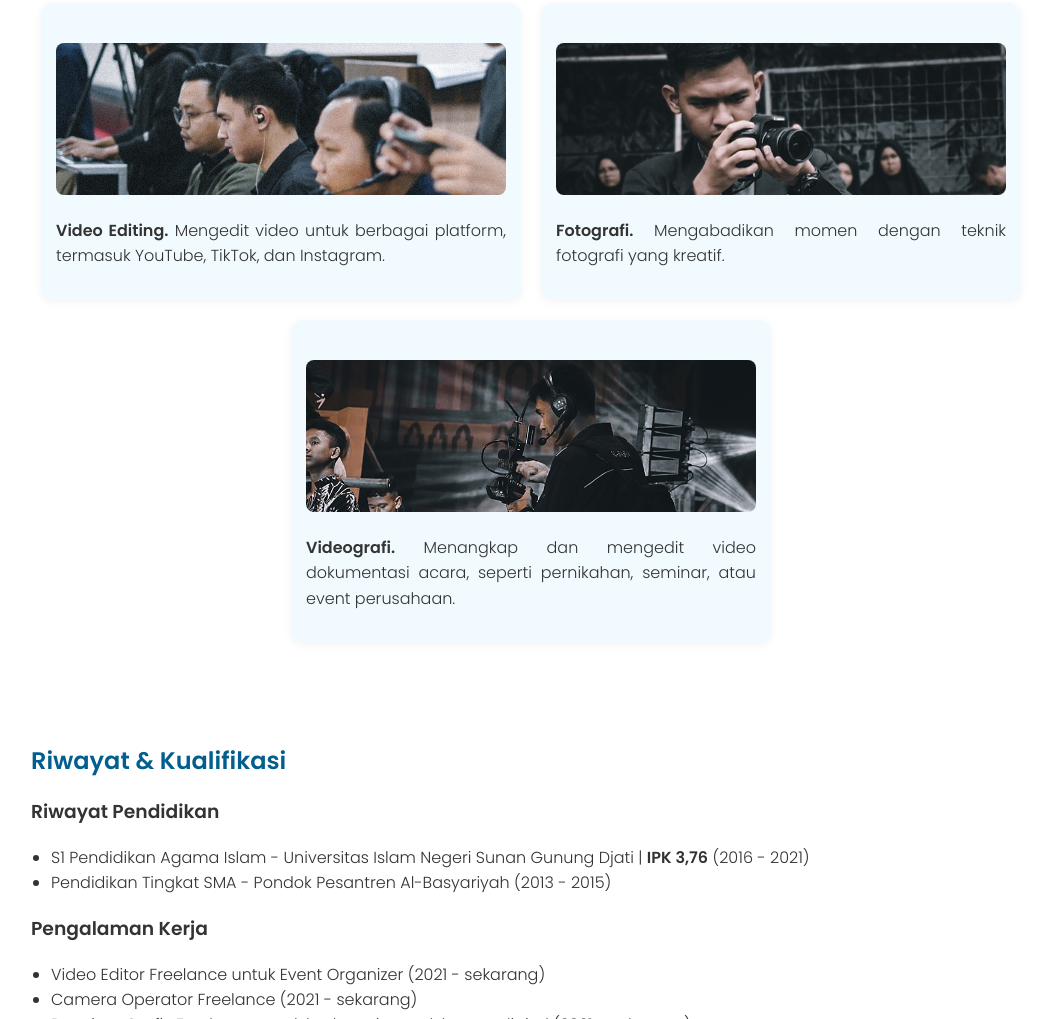
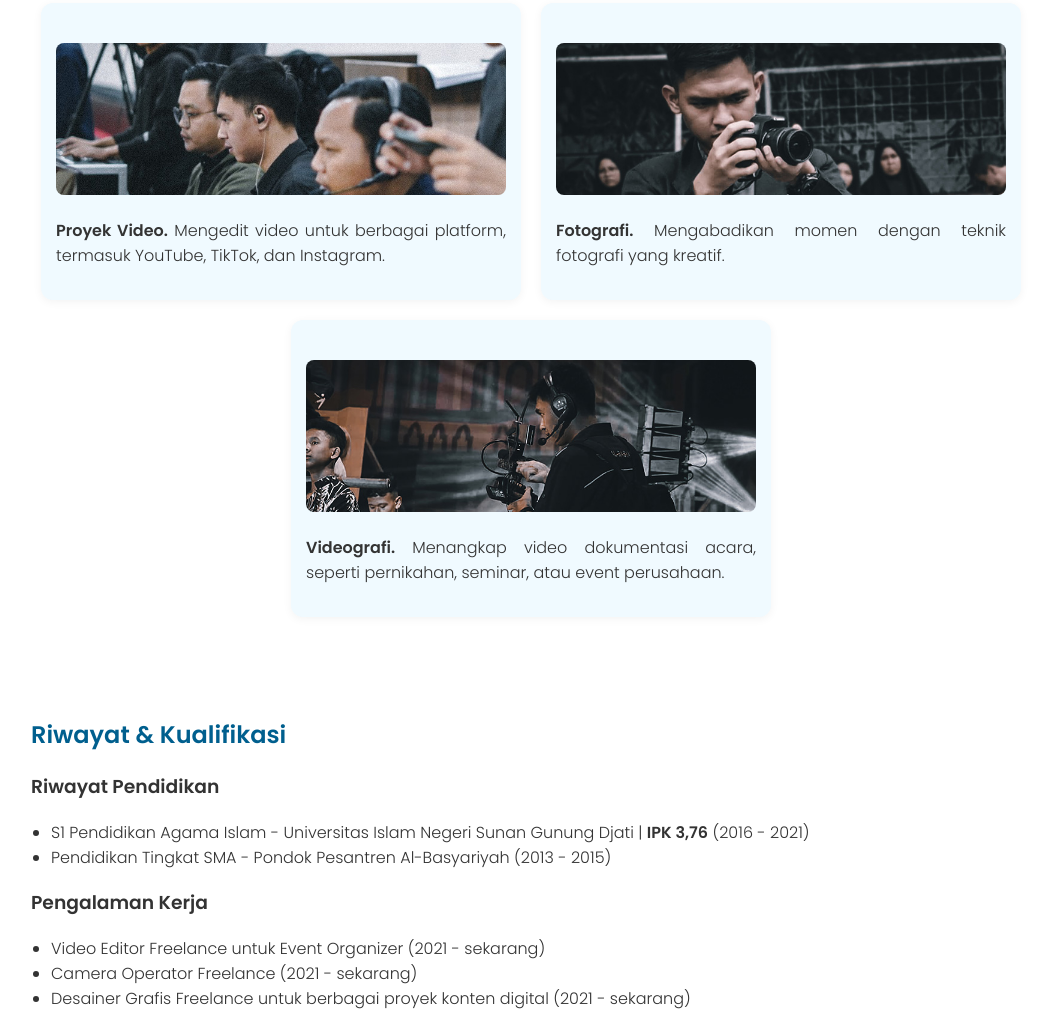
Before and after one commit to TaufikEkaPutra/portfolio, a plain HTML site: page index.html in a window 1280 px wide. Shown: the part 1076-2095 px from the top of the page, without its empty margins (109-1161 px from the left). Drawn offline with Linux system fonts and the light colour scheme.

Commit message:
Update index.html

```diff
--- a/index.html
+++ b/index.html
@@ -52,7 +52,7 @@
         <img class="bg-watermark" src="img/gallery/scene1.jpg" alt="">
         <a href="https://drive.google.com/drive/folders/13HVAANOcRCr2Ml4seEfrBNwRGPEbinDS?usp=sharing" target="_blank">
           <img src="assets\img\cover-project-02.jpg" alt="foto orang sedang mengedit di depan komputer">
-        <p><strong>Video Editing.</strong> Mengedit video untuk berbagai platform, termasuk YouTube, TikTok, dan Instagram.</p>
+        <p><strong>Proyek Video.</strong> Mengedit video untuk berbagai platform, termasuk YouTube, TikTok, dan Instagram.</p>
       </a>
     </div>
     <div class="project">
@@ -66,7 +66,7 @@
         <img class="bg-watermark" src="img/gallery/scene1.jpg" alt="">
         <a href="https://drive.google.com/drive/folders/17N-uTT6ZpbiGcrnX3b7scnERfkPEJYIn?usp=sharing" target="_blank">
           <img src="assets\img\cover-project-04.jpg" alt="foto orang sedang membawa live camera">
-        <p><strong>Videografi.</strong> Menangkap dan mengedit video dokumentasi acara, seperti pernikahan, seminar, atau event perusahaan.</p>
+        <p><strong>Videografi.</strong> Menangkap video dokumentasi acara, seperti pernikahan, seminar, atau event perusahaan.</p>
       </a>
     </div>
   </section>
```
